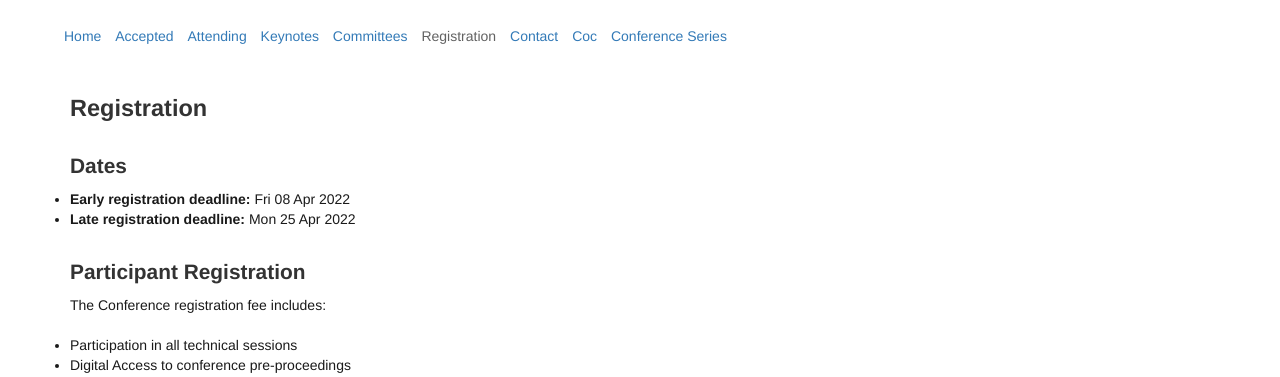
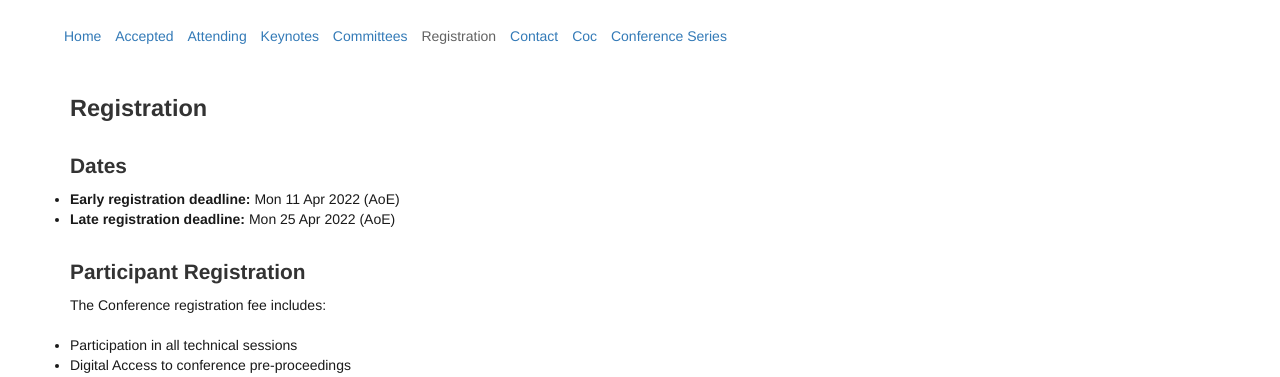
Before and after one commit to microservices-community/microservices-2022, a Jekyll site: the page built from registration.md, in a window 1280 px wide. Shown: the part 402-779 px from the top of the page. Built offline with Jekyll 4.4.1, drawn with Linux system fonts in a browser that asks for light colours.

Commit message:
Early registration date (updated)

```diff
--- a/registration.md
+++ b/registration.md
@@ -10,8 +10,8 @@ layout: page
 
 ## Dates
 
-- **Early registration deadline:** Fri 08 Apr 2022
-- **Late registration deadline:** Mon 25 Apr 2022
+- **Early registration deadline:** Mon 11 Apr 2022 (AoE)
+- **Late registration deadline:** Mon 25 Apr 2022 (AoE)
 
 ## Participant Registration
 
```
